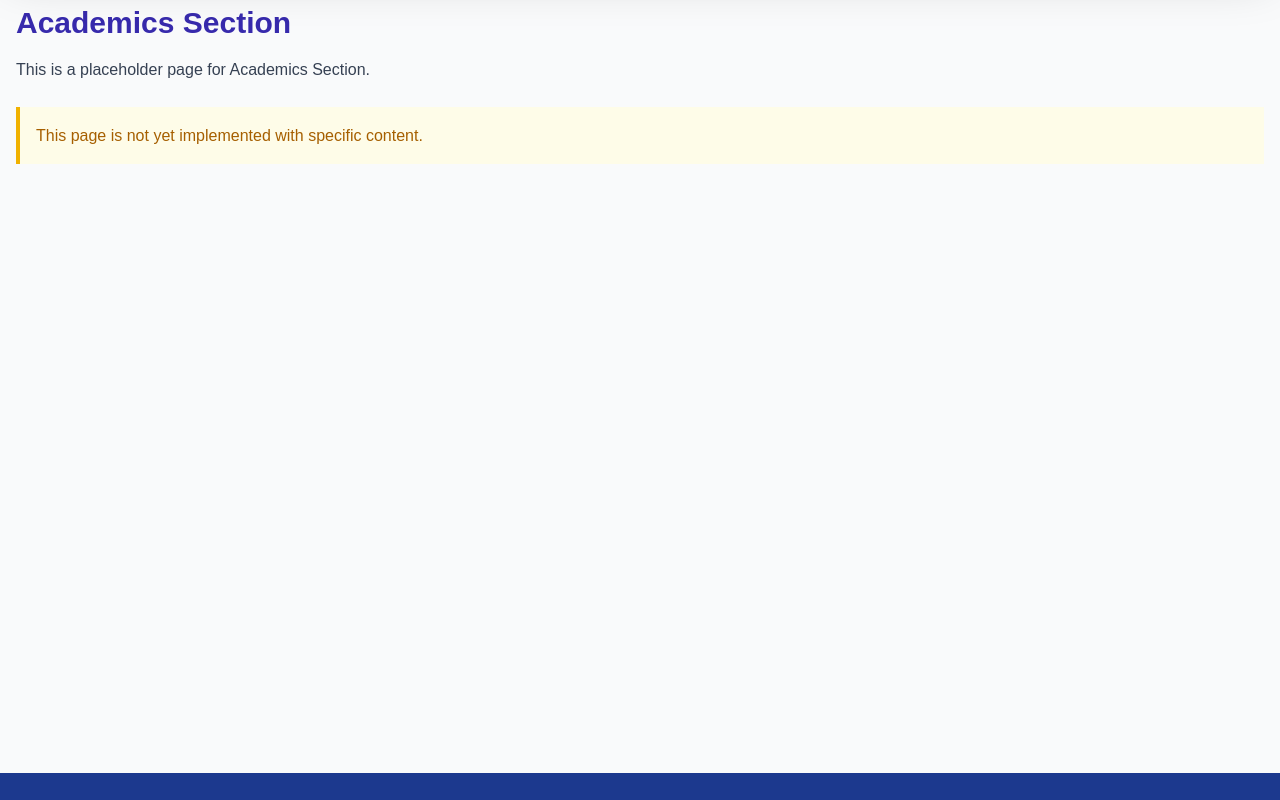
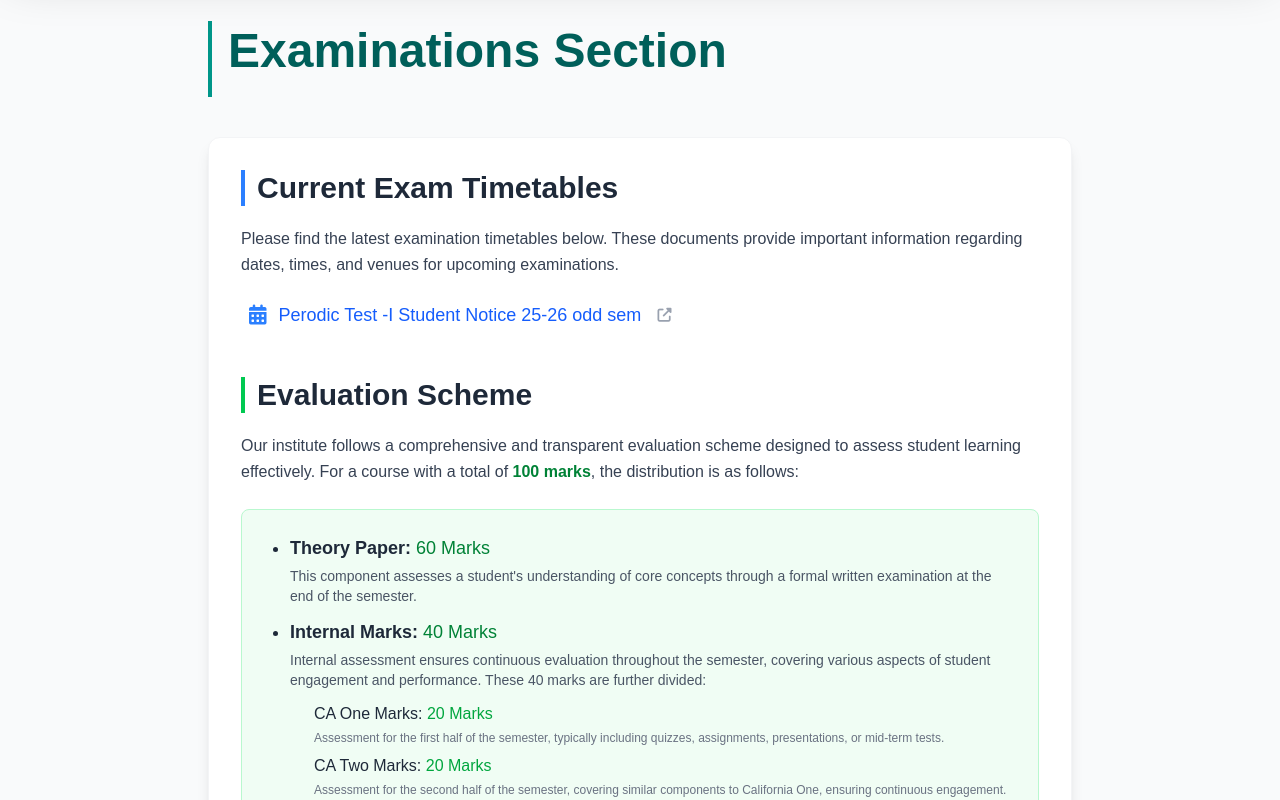
Before and after one commit to t-emit/MGMWEBFRONTEND, a React (Vite) app: page /academics/exam-section in a window 1280 px wide. Shown: the part 340-1140 px from the top of the page. Built offline with nearby package versions, Linux system fonts and the light colour scheme.

Commit message:
Added Exam section

```diff
--- a/src/App.jsx
+++ b/src/App.jsx
@@ -179,6 +179,7 @@ import ITLaboratoryDetailPage from './pages/Academic/IT/ITLaboratoryDetailPage';
 import ITLaboratoryPage from './pages/Academic/IT/ITLaboratoryPage';
 import ITProgrammesPage from './pages/Academic/IT/ITProgrammesPage';
 import ITVisionMissionPage from './pages/Academic/IT/ITVisionMissionPage';
+import ExamSection from './pages/Academic/ExamSection';
 
 // ==========================================================
 // Helper Placeholder Pages
@@ -353,6 +354,10 @@ const App = () => {
 
 
 
+          <Route path="/academics/exam-section" element={<ExamSection />} />
+
+
+
           <Route path="/research" element={<ResearchProfilePage />} />
           <Route path="/research/ip-cell" element={<IntellectualPropertyCellPage />} />
 
--- a/src/pages/Academic/ExamSection.jsx
+++ b/src/pages/Academic/ExamSection.jsx
@@ -0,0 +1,116 @@
+// src/pages/Academic/ExamSection.jsx
+
+import React from 'react';
+
+// Data for exam timetables
+const examTimetables = [
+  { title: "Perodic Test -I Student Notice 25-26 odd sem", link: "/pdfs/ExamSection/Perodic Test -I Student Notice 25-26 odd sem (3)-Modified 1.pdf" }, // Placeholder link
+//   { title: "End-Semester Examination Timetable - Dec 2023", link: "#" }, // Placeholder link
+//   { title: "Practical Examination Schedule - Nov 2023", link: "#" }, // Placeholder link
+//   { title: "Supplementary Examination Timetable - July 2023", link: "#" }, // Placeholder link
+];
+
+const ExamSection = () => {
+  return (
+    <div className="bg-gray-50 min-h-screen py-12 pt-40">
+      <div className="container mx-auto px-4 max-w-4xl">
+
+        {/* Page Title */}
+        <header className="mb-10" aria-labelledby="exam-section-title">
+          <h1
+            id="exam-section-title"
+            className="text-5xl font-extrabold text-teal-800 pb-4 mb-4
+                       border-l-4 border-teal-600 pl-4 leading-tight" // Consistent title styling
+          >
+            Examinations Section
+          </h1>
+
+        </header>
+
+        {/* Main content section */}
+        <section className="bg-white p-8 rounded-xl shadow-lg border border-gray-100" aria-label="Examination Information">
+          <div className="space-y-10">
+
+            {/* Current Exam Timetables Section */}
+            <div>
+              <h2 className="text-3xl font-bold text-gray-800 mb-5
+                             border-l-4 border-blue-500 pl-3">
+                Current Exam Timetables
+              </h2>
+              <p className="text-gray-700 mb-4">
+                Please find the latest examination timetables below. These documents provide important information regarding dates, times, and venues for upcoming examinations.
+              </p>
+              <ul className="list-none pl-0 space-y-3 text-gray-700">
+                {examTimetables.map((timetable, index) => (
+                  <li key={index} className="flex items-start">
+                    <a
+                      href={timetable.link}
+                      target="_blank"
+                      rel="noopener noreferrer"
+                      className="text-blue-600 hover:text-blue-800 flex items-center gap-3
+                                 hover:underline transition-all duration-200 ease-in-out
+                                 transform hover:translate-x-1 p-2 rounded-md hover:bg-blue-50"
+                    >
+                      {/* FontAwesome for consistency, assuming configuration */}
+                      <i className="fas fa-calendar-alt text-xl text-blue-500"></i>
+                      <span className="text-lg">{timetable.title}</span>
+                      <i className="fas fa-external-link-alt text-sm ml-1 text-gray-400"></i> {/* Small external link icon */}
+                    </a>
+                  </li>
+                ))}
+
+              </ul>
+            </div>
+
+            {/* Evaluation Scheme Section */}
+            <div>
+              <h2 className="text-3xl font-bold text-gray-800 mb-5
+                             border-l-4 border-green-500 pl-3">
+                Evaluation Scheme
+              </h2>
+              <p className="text-gray-700 leading-relaxed mb-6">
+                Our institute follows a comprehensive and transparent evaluation scheme designed to assess student learning effectively. For a course with a total of <strong className="text-green-700">100 marks</strong>, the distribution is as follows:
+              </p>
+
+              <div className="bg-green-50 p-6 rounded-lg border border-green-200">
+                <ul className="list-disc pl-6 space-y-3 text-gray-800 text-lg">
+                  <li>
+                    <strong className="font-semibold">Theory Paper:</strong> <span className="text-green-700">60 Marks</span>
+                    <p className="text-sm text-gray-600 mt-1">
+                      This component assesses a student's understanding of core concepts through a formal written examination at the end of the semester.
+                    </p>
+                  </li>
+                  <li>
+                    <strong className="font-semibold">Internal Marks:</strong> <span className="text-green-700">40 Marks</span>
+                    <p className="text-sm text-gray-600 mt-1">
+                      Internal assessment ensures continuous evaluation throughout the semester, covering various aspects of student engagement and performance. These 40 marks are further divided:
+                    </p>
+                    <ul className="list-circle pl-6 mt-3 space-y-2 text-base">
+                      <li>
+                        <strong className="font-medium">CA One Marks:</strong> <span className="text-green-600">20 Marks</span>
+                        <p className="text-xs text-gray-500 mt-1">
+                          Assessment for the first half of the semester, typically including quizzes, assignments, presentations, or mid-term tests.
+                        </p>
+                      </li>
+                      <li>
+                        <strong className="font-medium">CA Two Marks:</strong> <span className="text-green-600">20 Marks</span>
+                        <p className="text-xs text-gray-500 mt-1">
+                          Assessment for the second half of the semester, covering similar components to California One, ensuring continuous engagement.
+                        </p>
+                      </li>
+                    </ul>
+                  </li>
+                </ul>
+                <p className="text-sm text-gray-600 italic mt-6">
+                  This balanced approach ensures that both theoretical knowledge and consistent academic performance are recognized and evaluated.
+                </p>
+              </div>
+            </div>
+          </div>
+        </section>
+      </div>
+    </div>
+  );
+};
+
+export default ExamSection;
```
Also changed, not shown: 1 other file (tests, documents, lock files or other folders).
